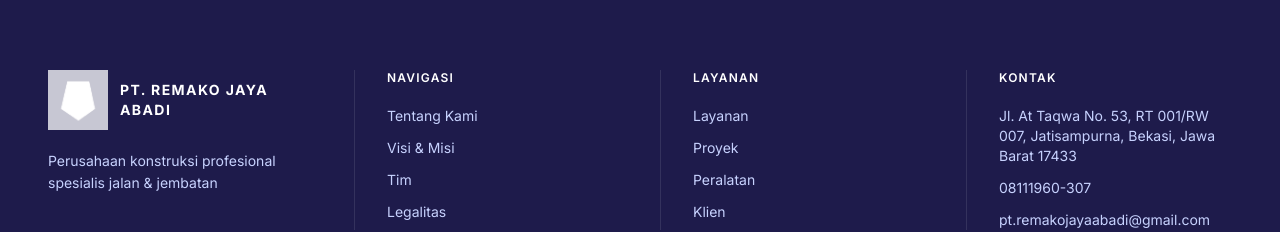
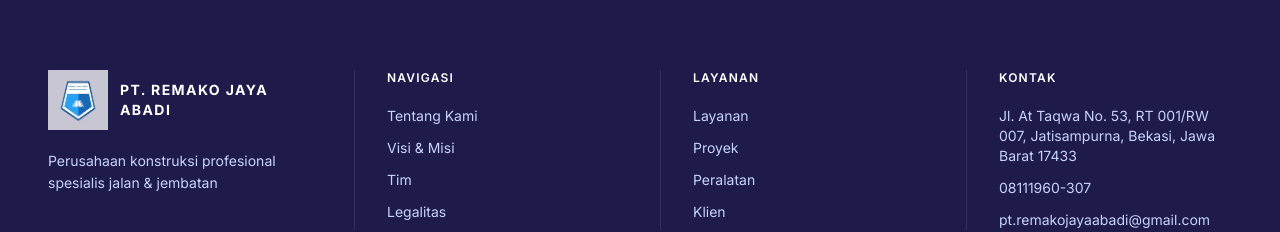
Before and after one commit to inisalman/remakojayaabadi, a Nuxt app in the folder frontend/: page / in a window 1280 px wide. Shown: the part 8762-8994 px from the top of the page. Built offline with nearby package versions, Linux system fonts and the light colour scheme.

Commit message:
fix: remove white filter from footer logo

```diff
--- a/frontend/components/AppFooter.vue
+++ b/frontend/components/AppFooter.vue
@@ -1,7 +1,7 @@
 <template>
   <footer class="bg-dark text-dark-text">
     <div class="mx-auto grid max-w-7xl gap-10 px-6 py-16 sm:px-12 md:grid-cols-2 lg:grid-cols-4">
-      <div><div class="flex items-center gap-3"><img src="/images/logo.webp" alt="Logo PT. Remako Jaya Abadi" class="h-[60px] w-auto brightness-0 invert"><p class="text-sm font-bold uppercase tracking-[0.1em] text-white">PT. Remako Jaya Abadi</p></div><p class="mt-5 text-sm leading-relaxed">Perusahaan konstruksi profesional spesialis jalan & jembatan</p></div>
+      <div><div class="flex items-center gap-3"><img src="/images/logo.webp" alt="Logo PT. Remako Jaya Abadi" class="h-[60px] w-auto"><p class="text-sm font-bold uppercase tracking-[0.1em] text-white">PT. Remako Jaya Abadi</p></div><p class="mt-5 text-sm leading-relaxed">Perusahaan konstruksi profesional spesialis jalan & jembatan</p></div>
       <div class="border-t border-white/10 pt-6 lg:border-l lg:border-t-0 lg:pl-8 lg:pt-0"><h2 class="text-xs font-semibold uppercase tracking-[0.1em] text-white">Navigasi</h2><nav class="mt-5 grid gap-3 text-sm"><NuxtLink to="/#tentang-kami">Tentang Kami</NuxtLink><NuxtLink to="/#tentang-kami">Visi & Misi</NuxtLink><NuxtLink to="/#tentang-kami">Tim</NuxtLink><NuxtLink to="/#tentang-kami">Legalitas</NuxtLink></nav></div>
       <div class="border-t border-white/10 pt-6 lg:border-l lg:border-t-0 lg:pl-8 lg:pt-0"><h2 class="text-xs font-semibold uppercase tracking-[0.1em] text-white">Layanan</h2><nav class="mt-5 grid gap-3 text-sm"><NuxtLink to="/layanan">Layanan</NuxtLink><NuxtLink to="/proyek">Proyek</NuxtLink><NuxtLink to="/layanan">Peralatan</NuxtLink><NuxtLink to="/layanan">Klien</NuxtLink></nav></div>
       <div class="border-t border-white/10 pt-6 lg:border-l lg:border-t-0 lg:pl-8 lg:pt-0"><h2 class="text-xs font-semibold uppercase tracking-[0.1em] text-white">Kontak</h2><address class="mt-5 grid gap-3 text-sm not-italic"><p>Jl. At Taqwa No. 53, RT 001/RW 007, Jatisampurna, Bekasi, Jawa Barat 17433</p><a href="tel:08111960307">08111960-307</a><a href="mailto:pt.remakojayaabadi@gmail.com">pt.remakojayaabadi@gmail.com</a></address></div>
```
